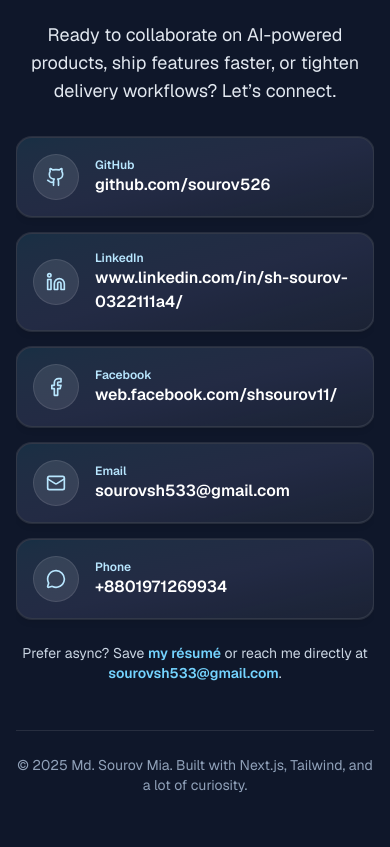
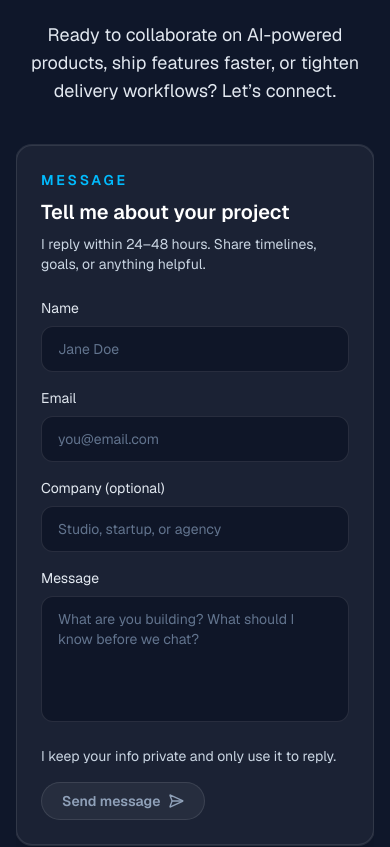
Before and after one commit to sourov526/Sourov-Portfolio, a Next.js app: page / in a window 390 px wide. Shown: the part 7001-7848 px from the top of the page. Built offline with nearby package versions, Linux system fonts and the light colour scheme.

Commit message:
build error fix

```diff
--- a/package.json
+++ b/package.json
@@ -15,6 +15,7 @@
     "lucide-react": "^0.553.0",
     "next": "16.0.1",
     "next-themes": "^0.4.6",
+    "nodemailer": "^6.10.1",
     "react": "19.2.0",
     "react-dom": "19.2.0",
     "remark": "^15.0.1",
@@ -23,8 +24,10 @@
   "devDependencies": {
     "@tailwindcss/postcss": "^4",
     "@types/node": "^20",
+    "@types/nodemailer": "^7.0.11",
     "@types/react": "^19",
     "@types/react-dom": "^19",
+    "baseline-browser-mapping": "^2.10.12",
     "eslint": "^9",
     "eslint-config-next": "16.0.1",
     "tailwindcss": "^4",
--- /dev/null
+++ b/src/app/api/contact/route.ts
@@ -0,0 +1,79 @@
+import { NextResponse } from "next/server";
+import nodemailer from "nodemailer";
+
+export const runtime = "nodejs";
+
+type Payload = {
+  name?: string;
+  email?: string;
+  message?: string;
+  company?: string;
+};
+
+const requiredEnv = [
+  "SMTP_HOST",
+  "SMTP_PORT",
+  "SMTP_USER",
+  "SMTP_PASS",
+  "CONTACT_TO",
+] as const;
+
+export async function POST(request: Request) {
+  const missing = requiredEnv.filter((key) => !process.env[key]);
+  if (missing.length) {
+    return NextResponse.json(
+      { error: "Email service is not configured." },
+      { status: 500 }
+    );
+  }
+
+  let payload: Payload;
+  try {
+    payload = (await request.json()) as Payload;
+  } catch {
+    return NextResponse.json({ error: "Invalid request body." }, { status: 400 });
+  }
+
+  const name = payload.name?.trim();
+  const email = payload.email?.trim();
+  const message = payload.message?.trim();
+  const company = payload.company?.trim();
+
+  if (!name || !email || !message) {
+    return NextResponse.json(
+      { error: "Please fill out all required fields." },
+      { status: 400 }
+    );
+  }
+
+  const port = Number(process.env.SMTP_PORT);
+  const transporter = nodemailer.createTransport({
+    host: process.env.SMTP_HOST,
+    port,
+    secure: port === 465,
+    auth: {
+      user: process.env.SMTP_USER,
+      pass: process.env.SMTP_PASS,
+    },
+  });
+
+  const toAddress = process.env.CONTACT_TO || process.env.SMTP_USER;
+
+  await transporter.sendMail({
+    from: `Portfolio Contact <${process.env.SMTP_USER}>`,
+    to: toAddress,
+    replyTo: email,
+    subject: `New portfolio message from ${name}`,
+    text: [
+      `Name: ${name}`,
+      `Email: ${email}`,
+      company ? `Company: ${company}` : null,
+      "",
+      message,
+    ]
+      .filter(Boolean)
+      .join("\n"),
+  });
+
+  return NextResponse.json({ ok: true });
+}
--- a/src/app/blog/[slug]/page.tsx
+++ b/src/app/blog/[slug]/page.tsx
@@ -12,9 +12,9 @@ export async function generateStaticParams() {
 export async function generateMetadata({
   params,
 }: {
-  params: { slug: string };
+  params: Promise<{ slug: string }>;
 }): Promise<Metadata> {
-  const { slug } = params;
+  const { slug } = await params;
   const post = await getBlogPost(slug).catch(() => null);
   if (!post) {
     return {};
@@ -29,9 +29,9 @@ export async function generateMetadata({
 export default async function BlogPostPage({
   params,
 }: {
-  params: { slug: string };
+  params: Promise<{ slug: string }>;
 }) {
-  const { slug } = params;
+  const { slug } = await params;
   const post = await getBlogPost(slug).catch(() => null);
 
   if (!post) {
--- /dev/null
+++ b/src/components/contact-form.tsx
@@ -0,0 +1,161 @@
+"use client";
+
+import { useMemo, useState } from "react";
+import { SendHorizontal } from "lucide-react";
+
+type FormState = {
+  name: string;
+  email: string;
+  message: string;
+  company: string;
+};
+
+const initialState: FormState = {
+  name: "",
+  email: "",
+  message: "",
+  company: "",
+};
+
+type SubmitState = "idle" | "sending" | "success" | "error";
+
+export function ContactForm() {
+  const [form, setForm] = useState<FormState>(initialState);
+  const [status, setStatus] = useState<SubmitState>("idle");
+  const [error, setError] = useState<string | null>(null);
+
+  const canSubmit = useMemo(() => {
+    return (
+      form.name.trim().length > 1 &&
+      form.email.trim().includes("@") &&
+      form.message.trim().length > 10
+    );
+  }, [form]);
+
+  async function handleSubmit(event: React.FormEvent<HTMLFormElement>) {
+    event.preventDefault();
+    if (status === "sending" || !canSubmit) return;
+
+    setStatus("sending");
+    setError(null);
+
+    try {
+      const response = await fetch("/api/contact", {
+        method: "POST",
+        headers: { "Content-Type": "application/json" },
+        body: JSON.stringify(form),
+      });
+
+      if (!response.ok) {
+        const payload = await response.json().catch(() => ({}));
+        throw new Error(payload?.error || "Something went wrong.");
+      }
+
+      setStatus("success");
+      setForm(initialState);
+    } catch (err) {
+      setStatus("error");
+      setError(err instanceof Error ? err.message : "Unable to send message.");
+    }
+  }
+
+  return (
+    <form
+      onSubmit={handleSubmit}
+      className="rounded-2xl border border-white/10 bg-white/5 p-6 shadow-lg ring-1 ring-white/10"
+    >
+      <div className="flex items-center justify-between gap-4">
+        <div>
+          <p className="text-sm font-semibold uppercase tracking-[0.2em] text-sky-400">
+            Message
+          </p>
+          <h3 className="mt-2 text-xl font-semibold text-white">
+            Tell me about your project
+          </h3>
+          <p className="mt-2 text-sm text-slate-300">
+            I reply within 24–48 hours. Share timelines, goals, or anything
+            helpful.
+          </p>
+        </div>
+        <span className="hidden rounded-full border border-white/10 bg-white/10 p-3 text-sky-200 sm:inline-flex">
+          <SendHorizontal className="h-5 w-5" />
+        </span>
+      </div>
+
+      <div className="mt-6 grid gap-4">
+        <label className="grid gap-2 text-sm text-slate-200">
+          Name
+          <input
+            value={form.name}
+            onChange={(event) =>
+              setForm((prev) => ({ ...prev, name: event.target.value }))
+            }
+            required
+            autoComplete="name"
+            placeholder="Jane Doe"
+            className="rounded-xl border border-white/10 bg-slate-950/40 px-4 py-3 text-sm text-white placeholder:text-slate-500 focus:border-sky-300/60 focus:outline-none focus:ring-2 focus:ring-sky-400/20"
+          />
+        </label>
+        <label className="grid gap-2 text-sm text-slate-200">
+          Email
+          <input
+            type="email"
+            value={form.email}
+            onChange={(event) =>
+              setForm((prev) => ({ ...prev, email: event.target.value }))
+            }
+            required
+            autoComplete="email"
+            placeholder="you@email.com"
+            className="rounded-xl border border-white/10 bg-slate-950/40 px-4 py-3 text-sm text-white placeholder:text-slate-500 focus:border-sky-300/60 focus:outline-none focus:ring-2 focus:ring-sky-400/20"
+          />
+        </label>
+        <label className="grid gap-2 text-sm text-slate-200">
+          Company (optional)
+          <input
+            value={form.company}
+            onChange={(event) =>
+              setForm((prev) => ({ ...prev, company: event.target.value }))
+            }
+            autoComplete="organization"
+            placeholder="Studio, startup, or agency"
+            className="rounded-xl border border-white/10 bg-slate-950/40 px-4 py-3 text-sm text-white placeholder:text-slate-500 focus:border-sky-300/60 focus:outline-none focus:ring-2 focus:ring-sky-400/20"
+          />
+        </label>
+        <label className="grid gap-2 text-sm text-slate-200">
+          Message
+          <textarea
+            value={form.message}
+            onChange={(event) =>
+              setForm((prev) => ({ ...prev, message: event.target.value }))
+            }
+            required
+            rows={5}
+            placeholder="What are you building? What should I know before we chat?"
+            className="resize-none rounded-xl border border-white/10 bg-slate-950/40 px-4 py-3 text-sm text-white placeholder:text-slate-500 focus:border-sky-300/60 focus:outline-none focus:ring-2 focus:ring-sky-400/20"
+          />
+        </label>
+      </div>
+
+      <div className="mt-6 flex flex-wrap items-center justify-between gap-4 text-sm">
+        <p className="text-slate-300">
+          {status === "success"
+            ? "Thanks! Your message is on its way."
+            : "I keep your info private and only use it to reply."}
+        </p>
+        <button
+          type="submit"
+          disabled={!canSubmit || status === "sending"}
+          className="inline-flex items-center gap-2 rounded-full border border-sky-400/40 bg-sky-500/10 px-5 py-2 text-sm font-semibold text-sky-100 transition hover:border-sky-300 hover:bg-sky-400/20 disabled:cursor-not-allowed disabled:border-white/10 disabled:bg-white/5 disabled:text-slate-400"
+        >
+          {status === "sending" ? "Sending…" : "Send message"}
+          <SendHorizontal className="h-4 w-4" />
+        </button>
+      </div>
+
+      {status === "error" && error ? (
+        <p className="mt-4 text-sm text-rose-300">{error}</p>
+      ) : null}
+    </form>
+  );
+}
--- a/src/components/contact-section.tsx
+++ b/src/components/contact-section.tsx
@@ -1,4 +1,5 @@
 import { ContactLinks } from "./contact-links";
+import { ContactForm } from "./contact-form";
 import { AnimatedSection } from "./animated-section";
 import { SectionHeading } from "./section-heading";
 import { siteConfig } from "@/data/site";
@@ -15,7 +16,8 @@ export function ContactSection() {
         Ready to collaborate on AI-powered products, ship features faster, or
         tighten delivery workflows? Let’s connect.
       </p>
-      <div className="relative mt-8">
+      <div className="relative mt-10 grid gap-8 lg:grid-cols-[1.1fr_0.9fr] lg:items-start">
+        <ContactForm />
         <ContactLinks />
       </div>
       <p className="relative mt-6 text-center text-sm text-slate-300">
```
Also changed, not shown: 2 other files (tests, documents, lock files or other folders).
